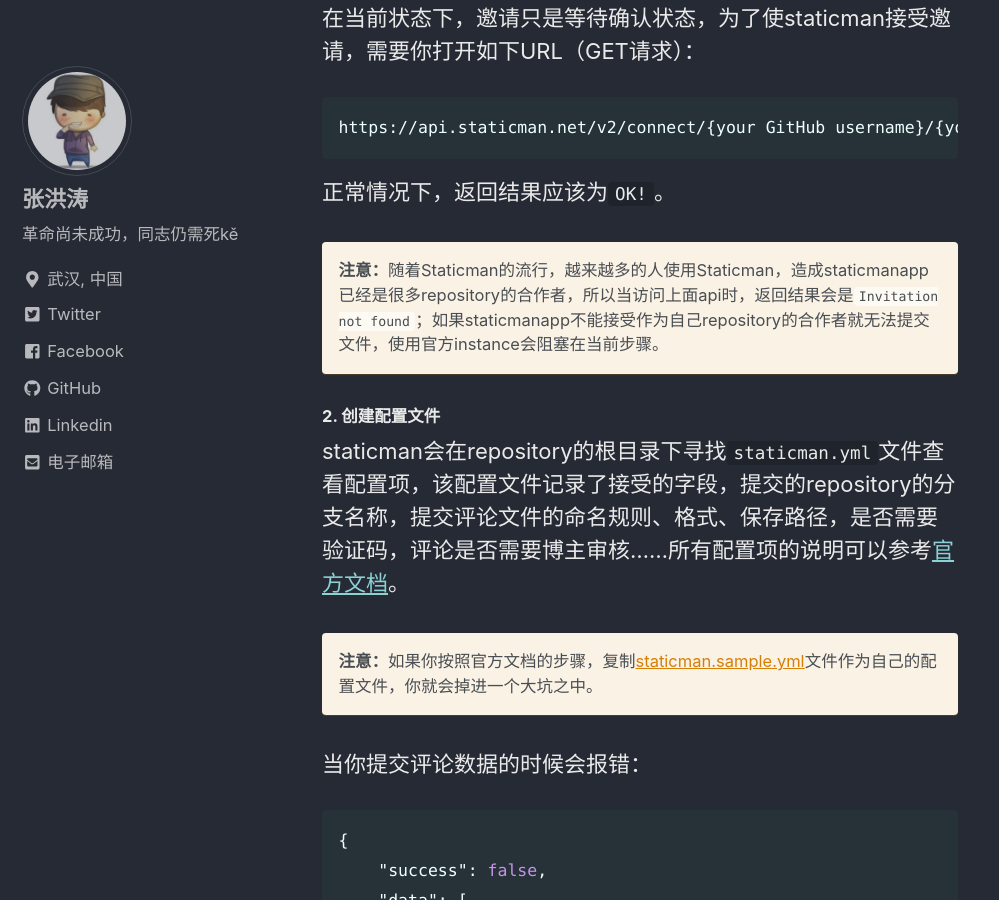
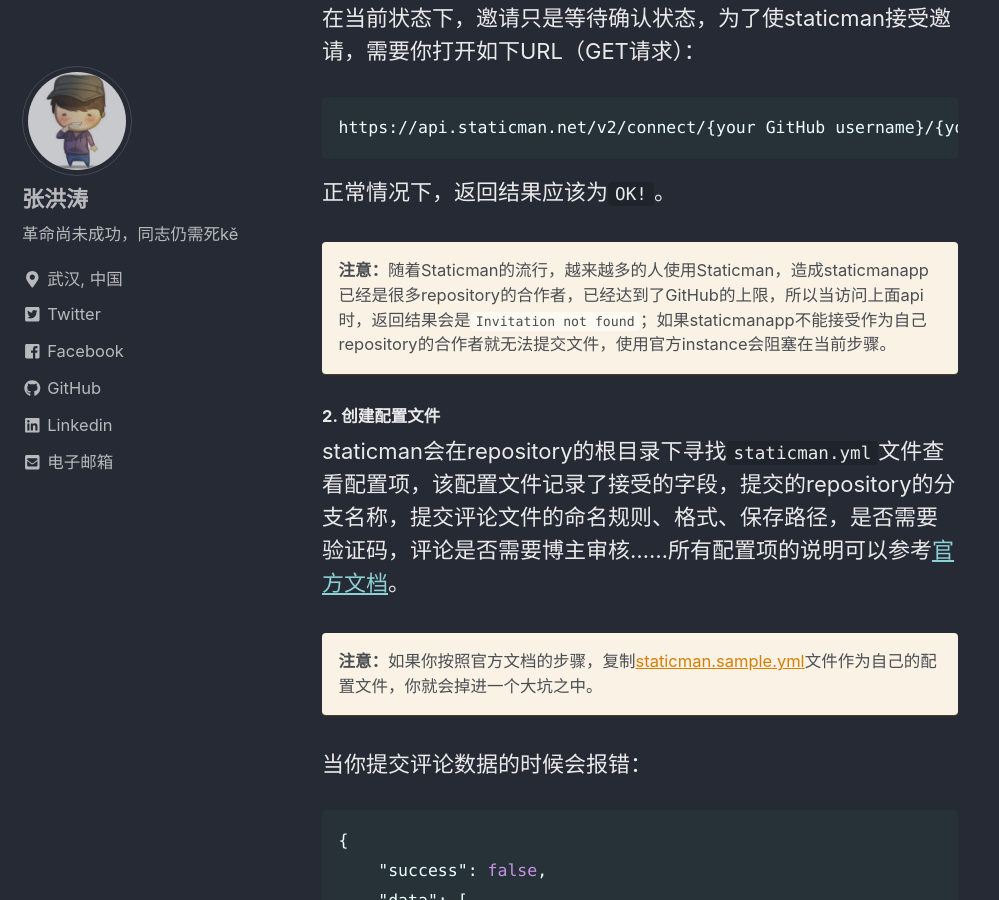
Before and after one commit to changhungtao/changhungtao.github.io, a Jekyll site: the page built from _posts/2019-02-25-使用Statiman给博客提供评论功能.md, in a window 1280 px wide and 900 px high, scrolled down 1990 px. Shown: the whole window, without its empty margins (0-999 px from the left). Built offline with Jekyll 4.4.1, drawn with Linux system fonts in a browser that asks for light colours; cached includes are drawn as plain includes.

Commit message:
修改博文

```diff
--- a/_posts/2019-02-25-使用Statiman给博客提供评论功能.md
+++ b/_posts/2019-02-25-使用Statiman给博客提供评论功能.md
@@ -141,7 +141,7 @@ https://api.staticman.net/v2/connect/{your GitHub username}/{your repository nam
 
 正常情况下，返回结果应该为`OK!`。
 
-**注意：**随着Staticman的流行，越来越多的人使用Staticman，造成staticmanapp已经是很多repository的合作者，所以当访问上面api时，返回结果会是`Invitation not found`；如果staticmanapp不能接受作为自己repository的合作者就无法提交文件，使用官方instance会阻塞在当前步骤。
+**注意：**随着Staticman的流行，越来越多的人使用Staticman，造成staticmanapp已经是很多repository的合作者，已经达到了GitHub的上限，所以当访问上面api时，返回结果会是`Invitation not found`；如果staticmanapp不能接受作为自己repository的合作者就无法提交文件，使用官方instance会阻塞在当前步骤。
 {: .notice--warning}
 
 #### 2. 创建配置文件
```
